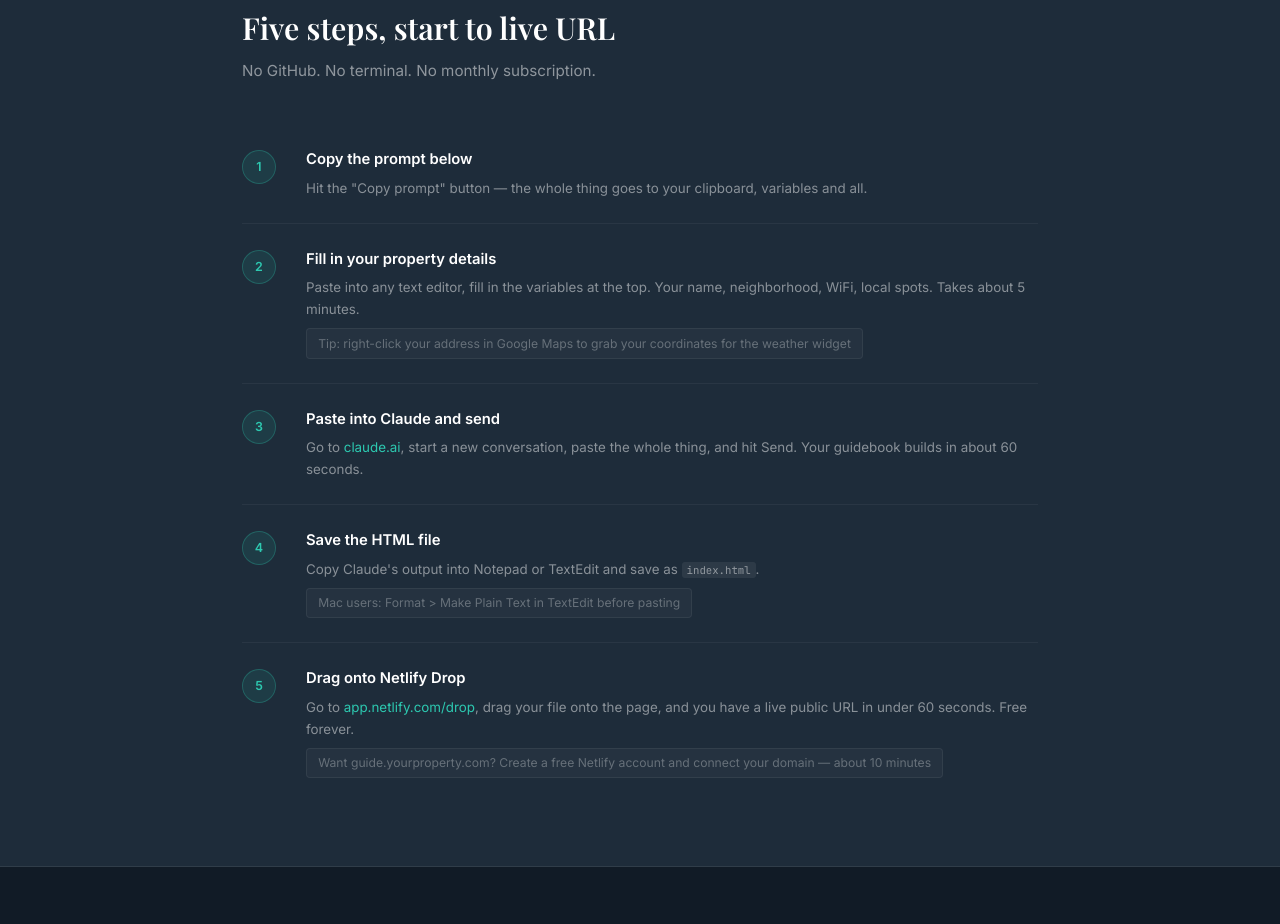
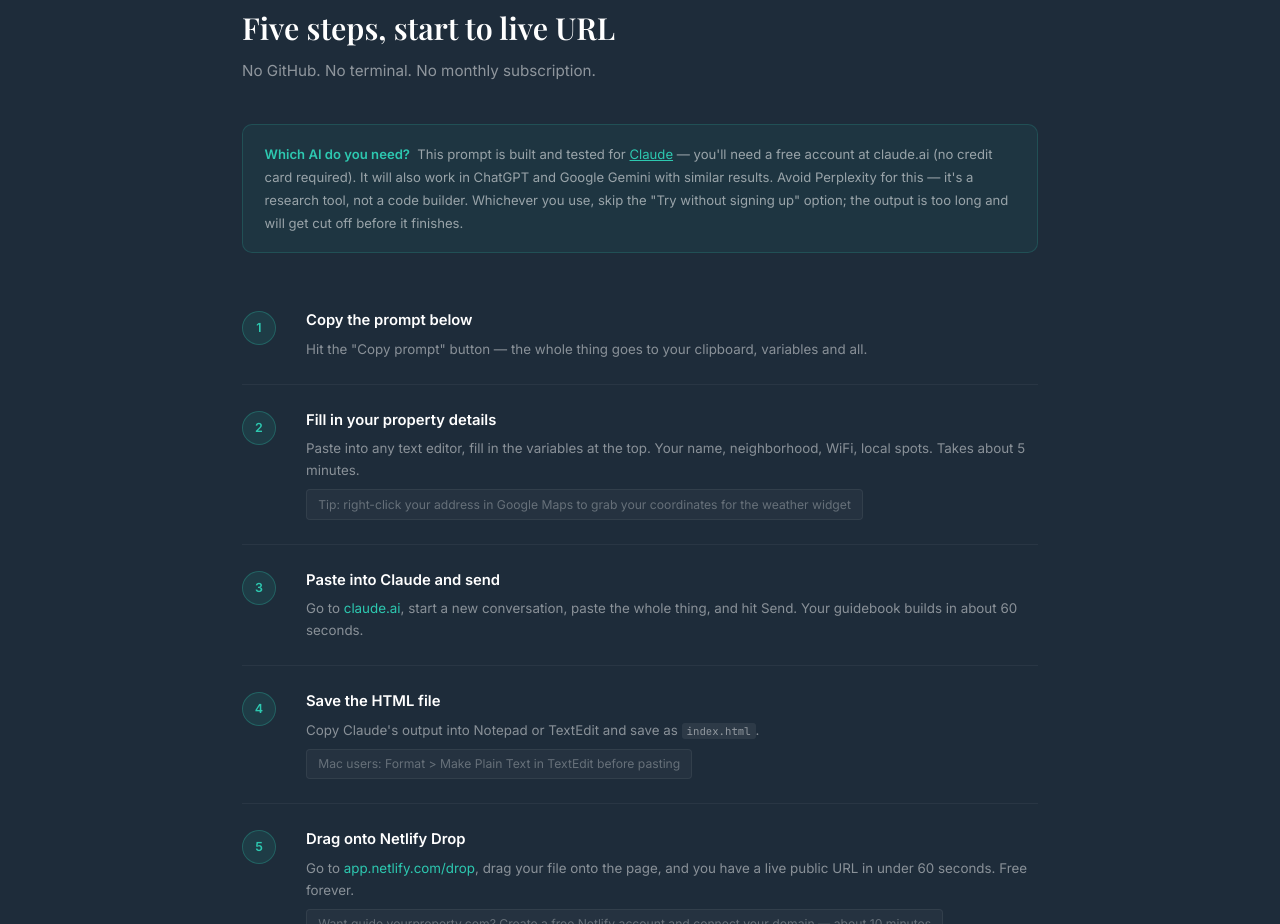
Before and after one commit to NY0E/hosts-basekc, a plain HTML site: page index.html in a window 1280 px wide. Shown: the part 1287-2211 px from the top of the page. Drawn offline with nearby package versions, Linux system fonts and the light colour scheme.

Commit message:
Add AI tool recommendation section to index.html
Added a new section explaining which AI tools to use.

```diff
--- a/index.html
+++ b/index.html
@@ -525,6 +525,13 @@
   <h2>Five steps, start to live URL</h2>
   <p class="section-intro">No GitHub. No terminal. No monthly subscription.</p>
 
+  <div style="background:rgba(45,200,176,0.06);border:1px solid rgba(45,200,176,0.18);border-radius:10px;padding:1.1rem 1.35rem;margin-bottom:2rem;">
+    <p style="font-size:0.82rem;color:rgba(255,255,255,0.55);line-height:1.75;margin:0;">
+      <span style="color:var(--teal);font-weight:600;">Which AI do you need?</span>&nbsp;
+      This prompt is built and tested for <a href="https://claude.ai" target="_blank" rel="noopener" style="color:var(--teal);">Claude</a> — you'll need a free account at claude.ai (no credit card required). It will also work in ChatGPT and Google Gemini with similar results. Avoid Perplexity for this — it's a research tool, not a code builder. Whichever you use, skip the "Try without signing up" option; the output is too long and will get cut off before it finishes.
+    </p>
+  </div>
+
   <div class="steps">
     <div class="step">
       <div class="step-num">1</div>
```
